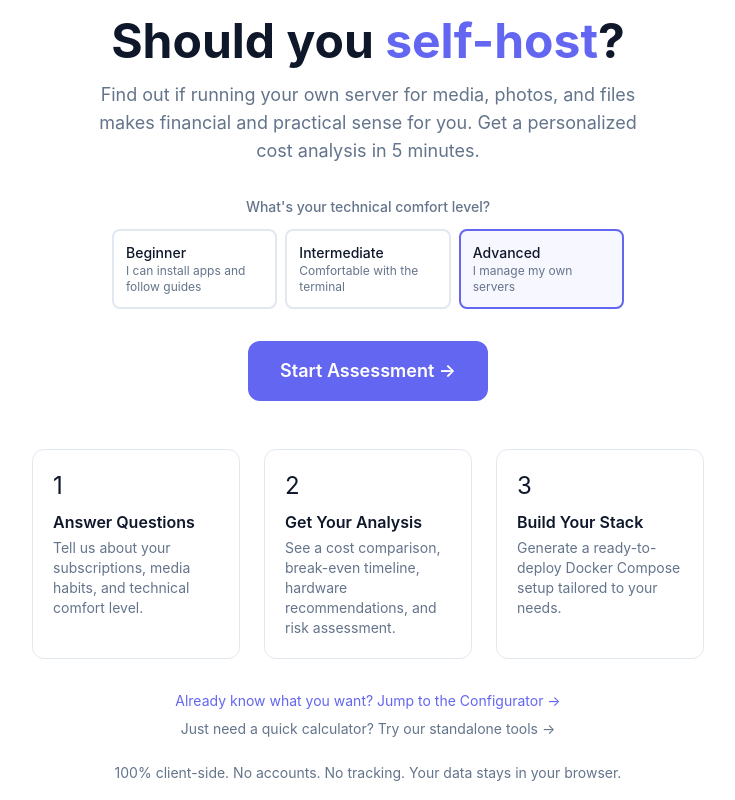
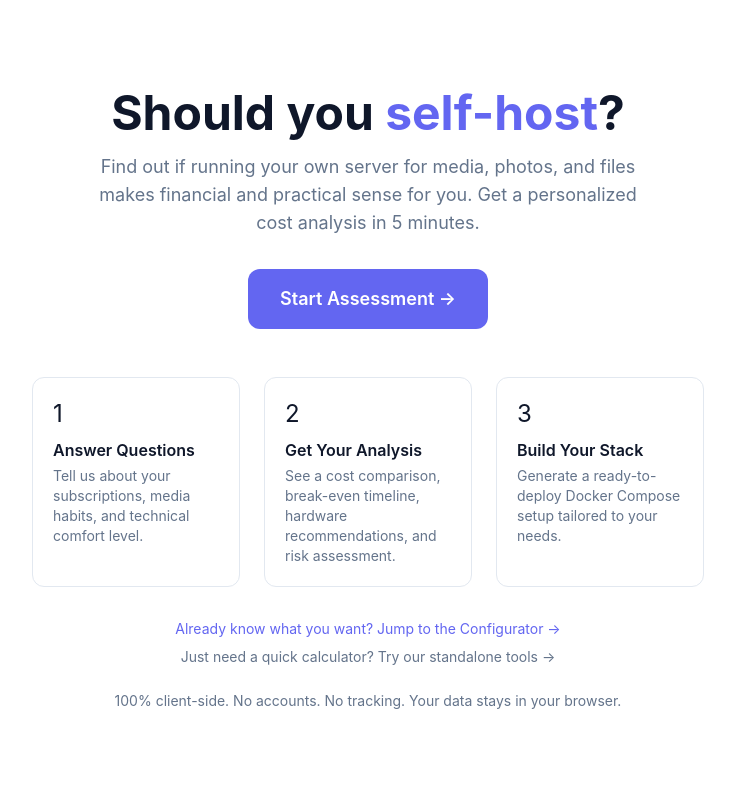
Before and after one commit to aj3x/selfhost-wizard, a SvelteKit app: page / in a window 1280 px wide. Shown: the whole page, without its empty margins (272-1007 px from the left). Built offline with nearby package versions, Linux system fonts and the light colour scheme.

Commit message:
feat: revert skill level question location

```diff
--- a/src/lib/types/assessment.ts
+++ b/src/lib/types/assessment.ts
@@ -331,7 +331,7 @@ export interface AssessmentState {
 
 export const DEFAULT_ASSESSMENT: AssessmentState = {
 	// Screen 1
-	skillLevel: 'advanced',
+	skillLevel: 'beginner',
 	householdSize: 2,
 	locationKey: 'us_avg',
 	electricityRate: 0.16,
--- a/src/routes/+page.svelte
+++ b/src/routes/+page.svelte
@@ -1,14 +1,3 @@
-<script lang="ts">
-	import { assessment } from '$lib/stores/assessment';
-	import type { SkillLevel } from '$lib/types/assessment';
-
-	const skillOptions: { value: SkillLevel; label: string; description: string }[] = [
-		{ value: 'beginner', label: 'Beginner', description: "I can install apps and follow guides" },
-		{ value: 'intermediate', label: 'Intermediate', description: "Comfortable with the terminal" },
-		{ value: 'advanced', label: 'Advanced', description: "I manage my own servers" }
-	];
-</script>
-
 <svelte:head>
 	<title>SelfHost Wizard — Should you self-host?</title>
 </svelte:head>
@@ -21,27 +10,6 @@
 		Find out if running your own server for media, photos, and files makes financial and practical
 		sense for you. Get a personalized cost analysis in 5 minutes.
 	</p>
-
-	<fieldset class="mb-8 max-w-lg">
-		<legend class="mb-3 text-sm font-medium text-(--color-text-muted)">What's your technical comfort level?</legend>
-		<div class="grid grid-cols-3 gap-2" role="radiogroup" aria-label="Skill level">
-			{#each skillOptions as opt}
-				<button
-					onclick={() => ($assessment.skillLevel = opt.value)}
-					role="radio"
-					aria-checked={$assessment.skillLevel === opt.value}
-					class="cursor-pointer rounded-lg border-2 px-3 py-3 text-left text-sm transition-all
-						focus-visible:outline-2 focus-visible:outline-offset-2 focus-visible:outline-(--color-primary)
-						{$assessment.skillLevel === opt.value
-							? 'border-(--color-primary) bg-(--color-primary)/5'
-							: 'border-(--color-border) hover:border-(--color-primary)/50'}"
-				>
-					<span class="block font-medium">{opt.label}</span>
-					<span class="block text-xs text-(--color-text-muted)">{opt.description}</span>
-				</button>
-			{/each}
-		</div>
-	</fieldset>
 
 	<a
 		href="/assess"
--- a/src/routes/assess/about-you/+page.svelte
+++ b/src/routes/assess/about-you/+page.svelte
@@ -25,6 +25,40 @@
 <p class="mb-8 text-(--color-text-muted)">
 	Let's start with some basics to personalize your assessment.
 </p>
+
+<QuestionGroup
+	label="How comfortable are you with technology?"
+	description="This shapes the entire experience — we'll adjust complexity and recommendations accordingly."
+>
+	<SingleSelect
+		options={[
+			{
+				value: 'beginner',
+				label: 'Beginner',
+				description: "I can install apps and follow instructions but I've never used a command line"
+			},
+			{
+				value: 'intermediate',
+				label: 'Intermediate',
+				description: "I'm comfortable with basic terminal commands and have maybe run Docker before"
+			},
+			{
+				value: 'advanced',
+				label: 'Advanced',
+				description: 'I manage my own servers, write scripts, and understand networking'
+			}
+		]}
+		bind:value={$assessment.skillLevel}
+		columns={3}
+	/>
+</QuestionGroup>
+
+{#if isBeginner}
+	<Alert type="beginner">
+		No worries — we'll explain things in plain language and recommend the simplest options.
+		You can always revisit with a higher skill level later.
+	</Alert>
+{/if}
 
 <QuestionGroup label="How many people will use this server?">
 	<SingleSelect
```
